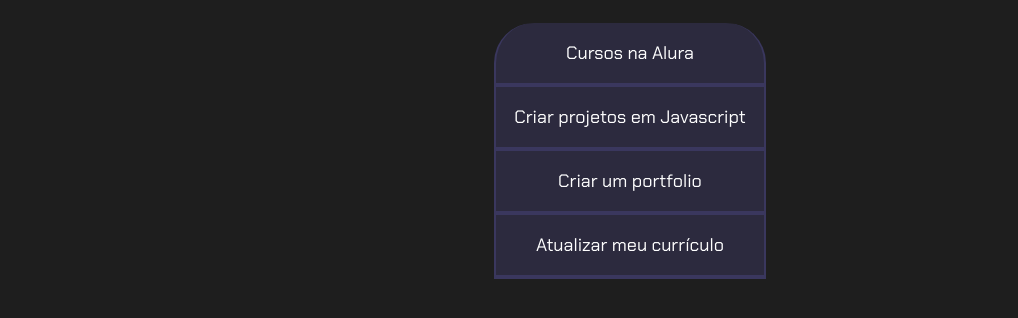
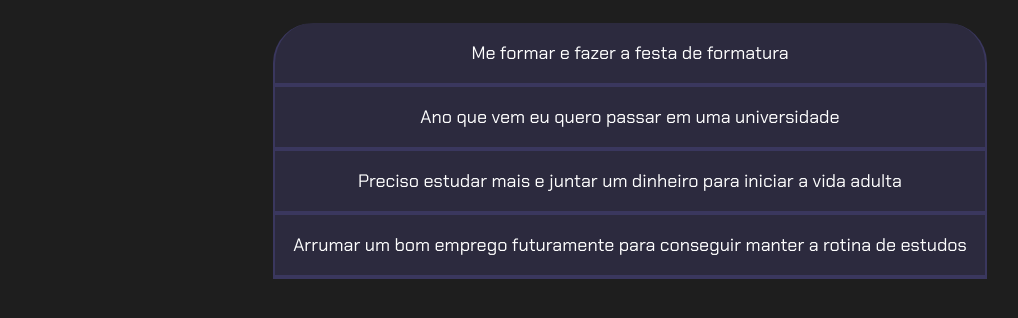
Before and after one commit to manulobo26/novo-p, a plain HTML site: page index.html in a window 1280 px wide. Shown: the part 80-398 px from the top of the page, without its empty margins (10-1028 px from the left). Drawn offline with Linux system fonts and the light colour scheme.

Commit message:
Update index.html

```diff
--- a/index.html
+++ b/index.html
@@ -4,7 +4,7 @@
 <head>
     <meta charset="UTF-8">
     <meta name="viewport" content="width=device-width, initial-scale=1.0">
-    <title>Meus objetivos do ano</title>
+    <title>Meus objetivos do ano e pós ensino médio</title>
     <link rel="stylesheet" href="style.css">
 </head>
 
@@ -12,10 +12,10 @@
     <section class="conteudo-principal">
         <h2 class="titulo-principal">Meus Objetivos do ano<span>_</span></h2>
         <div class="botoes">
-            <button class="botao">Cursos na Alura</button>
-            <button class="botao">Criar projetos em Javascript</button>
-            <button class="botao">Criar um portfolio</button>
-            <button class="botao">Atualizar meu currículo</button>
+            <button class="botao">Me formar e fazer a festa de formatura</button>
+            <button class="botao">Ano que vem eu quero passar em uma universidade </button>
+            <button class="botao">Preciso estudar mais e juntar um dinheiro para iniciar a vida adulta</button>
+            <button class="botao">Arrumar um bom emprego futuramente para conseguir manter a rotina de estudos</button>
         </div>
     </section>
 </body>
```
